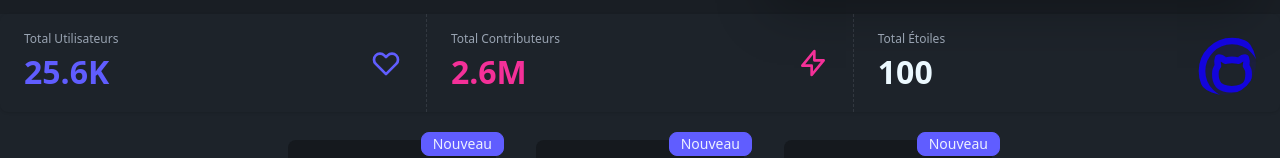
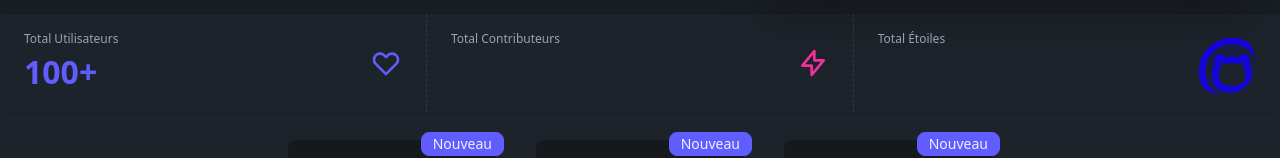
Before and after one commit to branGitfox/GUI, a React (Vite) app: page / in a window 1280 px wide. Shown: the part 399-557 px from the top of the page. Built offline with nearby package versions, Linux system fonts and the light colour scheme; no server answers.

Commit message:
feat: make home stats dynamic

```diff
--- a/src/components/Hero.tsx
+++ b/src/components/Hero.tsx
@@ -1,8 +1,13 @@
-import React from "react";
+import React, {useState} from "react";
 import {useTranslation} from "react-i18next";
+import {getReposInfo, RepositoryInfo} from "../api/api.ts";
 
 const Hero:React.FC = () => {
     const {t} = useTranslation()
+    const [datas, setDatas] = useState<RepositoryInfo>()
+    getReposInfo("BranGitfox", "GUI").then(({data}) => setDatas(data))
+
+    console.log(datas)
     return (
         <>
             <div className="hero bg-base-200 mt-15 lg:mt-0">
@@ -41,7 +46,7 @@ const Hero:React.FC = () => {
                         </svg>
                     </div>
                     <div className="stat-title">{t('totalUsers')}</div>
-                    <div className="stat-value text-primary">25.6K</div>
+                    <div className="stat-value text-primary">100+</div>
 
                 </div>
 
@@ -60,7 +65,7 @@ const Hero:React.FC = () => {
                         </svg>
                     </div>
                     <div className="stat-title">{t('totalContributors')}</div>
-                    <div className="stat-value text-secondary">2.6M</div>
+                    <div className="stat-value text-secondary">{datas?.collaborations.length}</div>
 
                 </div>
 
@@ -74,7 +79,7 @@ const Hero:React.FC = () => {
                         </div>
                     </div>
                     <div className="stat-title">{t('totalStars')}</div>
-                    <div className="stat-value">100</div>
+                    <div className="stat-value">{datas?.stars}</div>
                 </div>
             </div>
         </>
```
